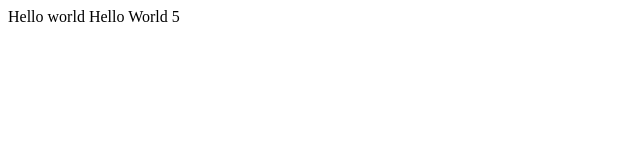
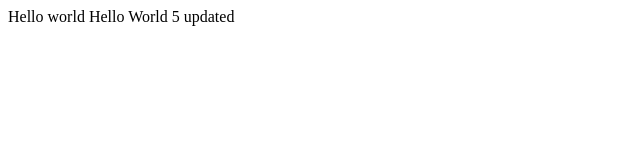
Before and after one commit to shraddharb1499/codebuild, a plain HTML site: page index.html in a window 1280 px wide. Shown: the full height of the page, 0-640 px from the left. Drawn offline with Linux system fonts and the light colour scheme.

Commit message:
Update index.html

```diff
--- a/index.html
+++ b/index.html
@@ -4,6 +4,6 @@
    Hello world
   </head>
   <body>
-   Hello World 5
+   Hello World 5 updated
   </body>
 </html>
```
